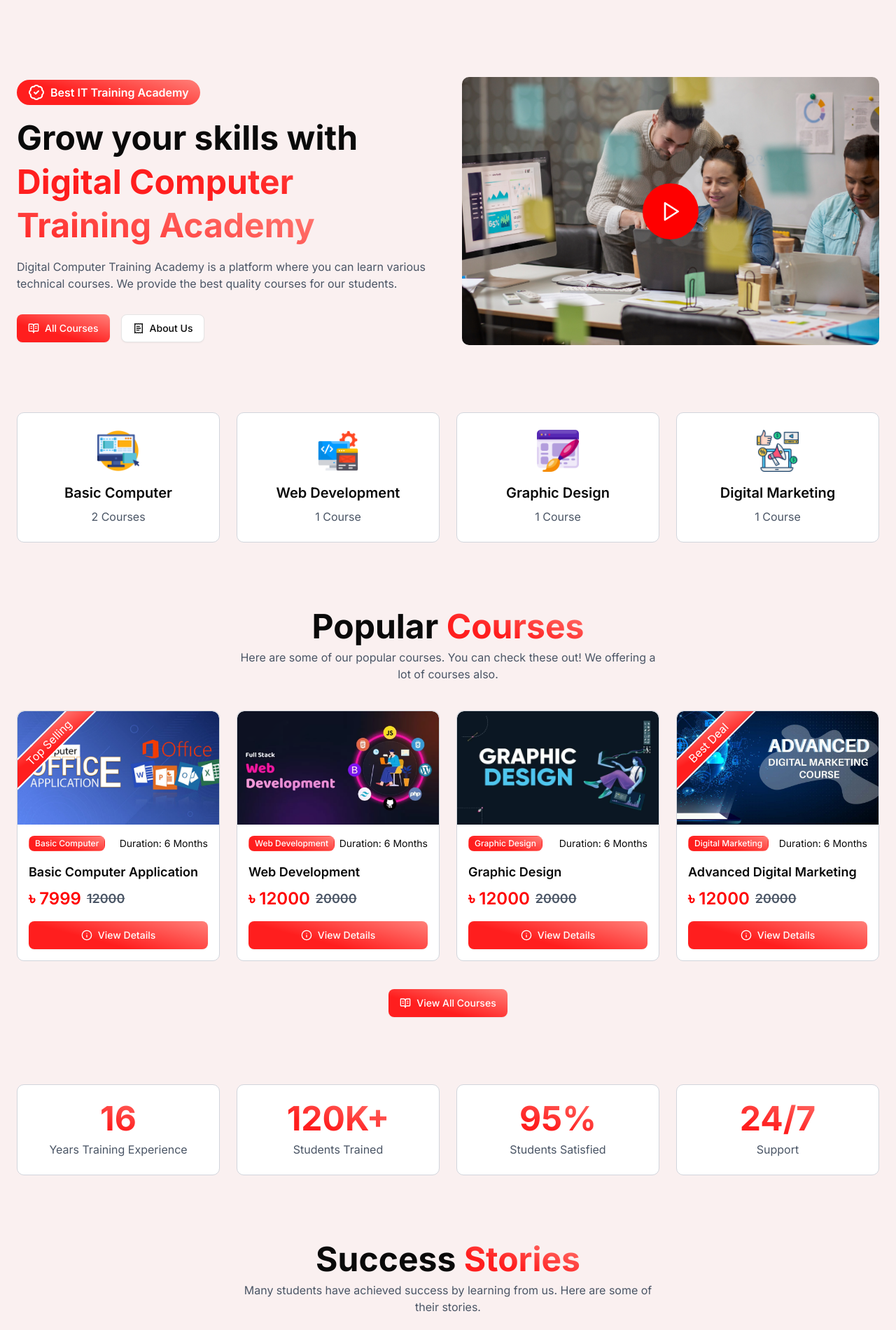
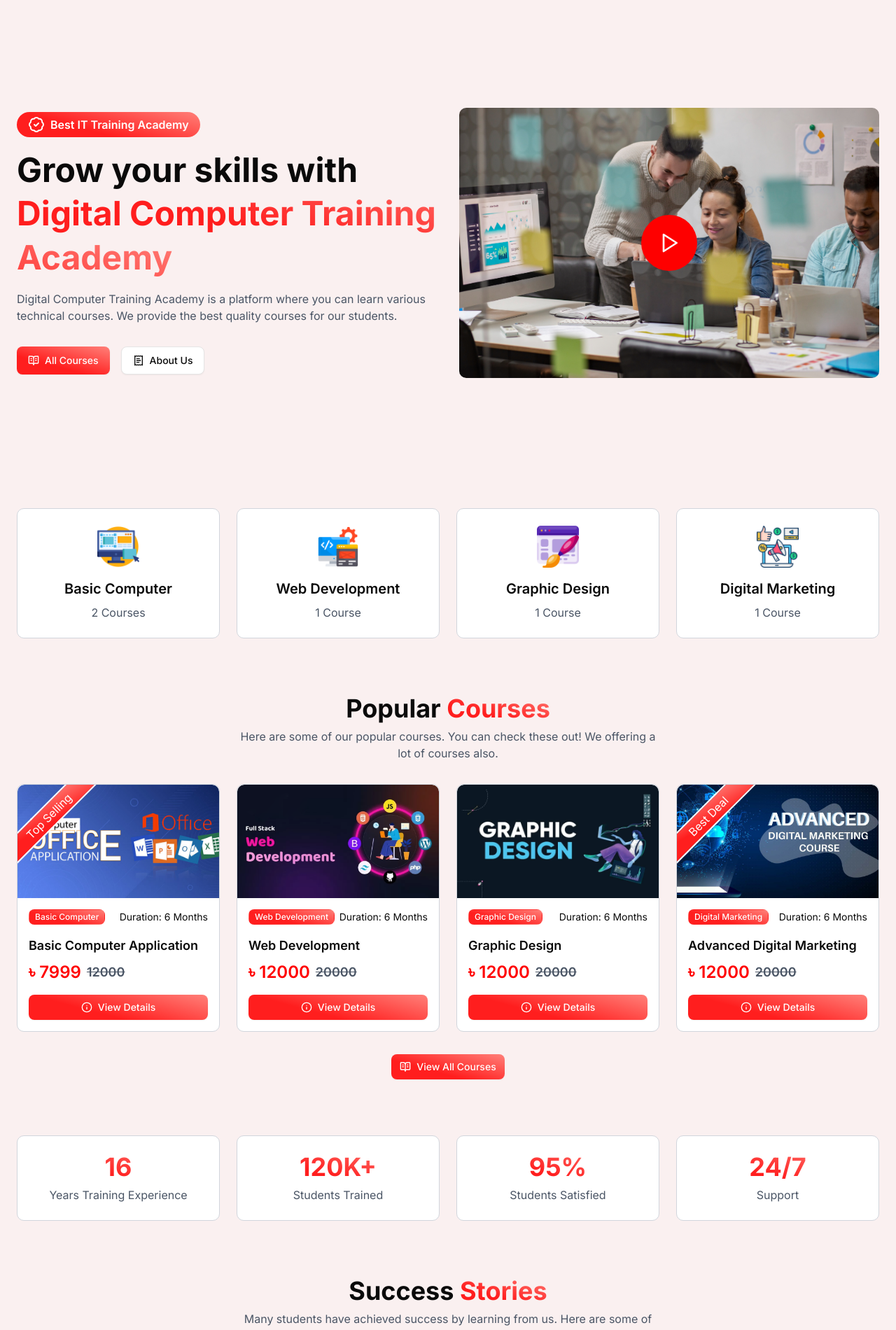
Before and after one commit to Ashik-Himel/dcta, a Next.js app: page /en in a window 1280 px wide. Shown: the part 114-2014 px from the top of the page at 70% size. Built offline with nearby package versions, Linux system fonts and the light colour scheme.

Commit message:
section gap improved

```diff
--- a/src/app/[locale]/categoriesSection.tsx
+++ b/src/app/[locale]/categoriesSection.tsx
@@ -31,7 +31,7 @@ export default function CategoriesSection() {
   }, []);
 
   return (
-    <section className="pb-16 md:pb-20 lg:pb-24">
+    <section className="pb-12 md:pb-16 lg:pb-20 pt-2 md:pt-6 lg:pt-10">
       <div className="container">
         <Swiper
           slidesPerView={slidesPerView}
--- a/src/app/[locale]/courseCard.tsx
+++ b/src/app/[locale]/courseCard.tsx
@@ -72,7 +72,7 @@ export default function CourseCard({
             </span>
           </div>
         </div>
-        <Button size="lg" className="w-full mt-auto" asChild>
+        <Button className="w-full mt-auto" asChild>
           <Link href={link}>
             <Info /> {t("view-details")}
           </Link>
--- a/src/app/[locale]/featureCard.tsx
+++ b/src/app/[locale]/featureCard.tsx
@@ -7,7 +7,7 @@ export default function FeatureCard({
 }) {
   return (
     <div className="p-6 rounded-lg card-border bg-background text-center">
-      <span className="block text-4xl md:text-5xl font-bold text-gradient mb-2">
+      <span className="block text-4xl font-bold text-gradient mb-2">
         {text}
       </span>
       <span className="text-gray">{subtext}</span>
--- a/src/app/[locale]/featuresSection.tsx
+++ b/src/app/[locale]/featuresSection.tsx
@@ -10,8 +10,8 @@ export default function FeaturesSection() {
   const t = useTranslations("HomePage.FeaturesSection");
 
   return (
-    <section className="pb-16 md:pb-20 lg:pb-24">
-      <div className="container grid grid-cols-1 sm:grid-cols-2 lg:grid-cols-4 gap-6">
+    <section className="pb-12 md:pb-16 lg:pb-20">
+      <div className="container grid grid-cols-1 sm:grid-cols-2 lg:grid-cols-4 gap-4 md:gap-6">
         <FeatureCard
           text={
             params?.locale === "bn"
--- a/src/app/[locale]/heroSection.tsx
+++ b/src/app/[locale]/heroSection.tsx
@@ -15,9 +15,9 @@ export default function HeroSection() {
   const t = useTranslations("HomePage.HeroSection");
 
   return (
-    <section className="py-16 md:py-20 lg:py-24">
+    <section className="py-10 md:h-full md:min-h-[calc(100vh-112px)] lg:min-h-[calc(100vh-122.66px)] md:flex md:justify-center md:items-center">
       <div className="container">
-        <div className="grid md:grid-cols-2 gap-10 items-center">
+        <div className="grid md:grid-cols-2 gap-8 items-center">
           <div className="text-center md:text-left">
             <span className="inline-flex items-center gap-2 bg-gradient text-white rounded-full px-4 py-1.5 font-semibold mb-4">
               <BadgeCheck /> {t("pre-heading")}
--- a/src/app/[locale]/instructorCard.tsx
+++ b/src/app/[locale]/instructorCard.tsx
@@ -29,7 +29,7 @@ export default function InstructorCard({
       <div className="py-2 flex-1">
         <h4 className="text-lg md:text-xl font-semibold">{name}</h4>
         <span className="text-gray block mb-2">{title}</span>
-        <div className="flex items-center gap-4">
+        <div className="flex items-center gap-2">
           {socials.map((social) => (
             <Link
               key={social.link}
--- a/src/app/[locale]/instructorsSection.tsx
+++ b/src/app/[locale]/instructorsSection.tsx
@@ -8,16 +8,16 @@ export default function InstructorsSection() {
   const t = useTranslations("HomePage.InstructorsSection");
 
   return (
-    <section className="pb-16 md:pb-20 lg:pb-24">
+    <section className="pb-12 md:pb-16 lg:pb-20">
       <div className="container">
-        <h2 className="text-center text-3xl md:text-4xl lg:text-5xl font-bold mb-2">
+        <h2 className="text-center text-3xl md:text-4xl font-bold mb-2">
           {t("our")} <span className="text-gradient">{t("instructors")}</span>
         </h2>
-        <span className="text-center max-w-[600px] mx-auto text-gray block mb-6 md:mb-10">
+        <span className="text-center max-w-[600px] mx-auto text-gray block mb-6 md:mb-8">
           {t("subtitle")}
         </span>
 
-        <div className="grid grid-cols-1 md:grid-cols-2 xl:grid-cols-3 gap-6">
+        <div className="grid grid-cols-1 md:grid-cols-2 xl:grid-cols-3 gap-4 md:gap-6">
           <InstructorCard
             image={omorFarokh}
             name={t("instructor-1-name")}
--- a/src/app/[locale]/popularCoursesSection.tsx
+++ b/src/app/[locale]/popularCoursesSection.tsx
@@ -12,15 +12,15 @@ export default function PopularCoursesSection() {
   const t = useTranslations("HomePage.PopularCoursesSection");
 
   return (
-    <section className="pb-16 md:pb-20 lg:pb-24">
+    <section className="pb-12 md:pb-16 lg:pb-20">
       <div className="container">
-        <h2 className="text-center text-3xl md:text-4xl lg:text-5xl font-bold mb-2">
+        <h2 className="text-center text-3xl md:text-4xl font-bold mb-2">
           {t("popular")} <span className="text-gradient">{t("courses")}</span>
         </h2>
-        <span className="text-center max-w-[600px] mx-auto text-gray block mb-6 md:mb-10">
+        <span className="text-center max-w-[600px] mx-auto text-gray block mb-6 md:mb-8">
           {t("subtitle")}
         </span>
-        <div className="grid grid-cols-1 md:grid-cols-2 lg:grid-cols-3 xl:grid-cols-4 gap-6">
+        <div className="grid grid-cols-1 md:grid-cols-2 lg:grid-cols-3 xl:grid-cols-4 gap-4 md:gap-6">
           <CourseCard
             thumbnail={basicComputerApplication}
             category={t("basic-computer")}
@@ -71,8 +71,8 @@ export default function PopularCoursesSection() {
             </div>
           </Link>
         </div>
-        <div className="lg:hidden xl:block text-center mt-6 lg:mt-10">
-          <Button size="lg" asChild>
+        <div className="lg:hidden xl:block text-center mt-6 lg:mt-8">
+          <Button asChild>
             <Link href="/courses">
               <BookOpenText /> {t("view-all-courses")}
             </Link>
--- a/src/app/[locale]/successStoriesSection.tsx
+++ b/src/app/[locale]/successStoriesSection.tsx
@@ -9,16 +9,16 @@ export default function SuccessStoriesSection() {
   const t = useTranslations("HomePage.SuccessStoriesSection");
 
   return (
-    <section className="pb-16 md:pb-20 lg:pb-24">
+    <section className="pb-12 md:pb-16 lg:pb-20">
       <div className="container">
-        <h2 className="text-center text-3xl md:text-4xl lg:text-5xl font-bold mb-2">
+        <h2 className="text-center text-3xl md:text-4xl font-bold mb-2">
           {t("success")} <span className="text-gradient">{t("stories")}</span>
         </h2>
-        <span className="text-center max-w-[600px] mx-auto text-gray block mb-6 md:mb-10">
+        <span className="text-center max-w-[600px] mx-auto text-gray block mb-6 md:mb-8">
           {t("subtitle")}
         </span>
 
-        <div className="grid grid-cols-1 md:grid-cols-2 gap-6">
+        <div className="grid grid-cols-1 md:grid-cols-2 gap-4 md:gap-6">
           <StoryCard
             thumbnail={storyThumbnail}
             embeddedLink="https://www.youtube.com/embed/K5l_l3Dp8cA?si=pMVe7iYQvNzh9hkj"
@@ -36,8 +36,8 @@ export default function SuccessStoriesSection() {
             embeddedLink="https://www.youtube.com/embed/K5l_l3Dp8cA?si=pMVe7iYQvNzh9hkj"
           />
         </div>
-        <div className="text-center mt-6 lg:mt-10">
-          <Button size="lg" asChild>
+        <div className="text-center mt-6 lg:mt-8">
+          <Button asChild>
             <Link href="/success-story">
               <FileVideo /> {t("see-more")}
             </Link>
--- a/src/components/footer/footer.tsx
+++ b/src/components/footer/footer.tsx
@@ -1,15 +1,11 @@
 import dctaLogoDark from "@/assets/dcta-logo-dark.png";
 import dctaLogo from "@/assets/dcta-logo.png";
+import facebook from "@/assets/icons/facebook.png";
+import mail from "@/assets/icons/mail.png";
+import phone from "@/assets/icons/telephone.png";
+import youtube from "@/assets/icons/youtube.png";
 import { Link } from "@/i18n/navigation";
-import {
-  Facebook,
-  Github,
-  Globe,
-  Linkedin,
-  Mail,
-  Phone,
-  Youtube,
-} from "lucide-react";
+import { Facebook, Github, Globe, Linkedin } from "lucide-react";
 import { useTranslations } from "next-intl";
 import Image from "next/image";
 import { default as BaseLink } from "next/link";
@@ -34,34 +30,34 @@ export default function Footer() {
               className="w-[180px] hidden dark:inline"
             />
             <p className="mt-4 max-w-[460px]">{t("description")}</p>
-            <div className="text-primary mt-4 md:mt-6 flex items-center gap-6">
+            <div className="text-primary mt-4 md:mt-6 flex items-center gap-4">
               <BaseLink
                 href="https://www.facebook.com/dctamc"
                 target="_blank"
                 rel="noopener noreferrer"
               >
-                <Facebook />
+                <Image src={facebook} alt="Facebook Icon" className="w-6" />
               </BaseLink>
               <BaseLink
                 href="https://www.youtube.com/@digitalcomputerstrainingac7975"
                 target="_blank"
                 rel="noopener noreferrer"
               >
-                <Youtube />
+                <Image src={youtube} alt="YouTube Icon" className="w-6" />
               </BaseLink>
               <BaseLink
                 href="mailto:support@dcta.com"
                 target="_blank"
                 rel="noopener noreferrer"
               >
-                <Mail />
+                <Image src={mail} alt="Mail Icon" className="w-6" />
               </BaseLink>
               <BaseLink
                 href="tel:+8801715363919"
                 target="_blank"
                 rel="noopener noreferrer"
               >
-                <Phone />
+                <Image src={phone} alt="Telephone Icon" className="w-6" />
               </BaseLink>
             </div>
           </div>
--- a/src/components/header/header.tsx
+++ b/src/components/header/header.tsx
@@ -17,7 +17,7 @@ export default function Header() {
 
   return (
     <header>
-      <div className={`bg-gradient text-white py-[12px] ${english.className}`}>
+      <div className={`bg-gradient text-white py-3 ${english.className}`}>
         <div className="container flex justify-center min-[500px]:justify-between items-center">
           <div className="flex-1 lg:flex-auto flex justify-center min-[400px]:justify-between lg:justify-start items-center gap-8">
             <BaseLink
@@ -56,12 +56,12 @@ export default function Header() {
               <Image
                 src={dctaLogo}
                 alt="DCTA Logo"
-                className="dark:hidden max-w-[120px] lg:max-w-[180px]"
+                className="dark:hidden max-w-[120px] lg:max-w-[160px]"
               />
               <Image
                 src={dctaLogoDark}
                 alt="DCTA Logo"
-                className="hidden dark:inline max-w-[120px] lg:max-w-[180px]"
+                className="hidden dark:inline max-w-[120px] lg:max-w-[160px]"
               />
             </Link>
           </div>
```
Also changed, not shown: src/assets/icons/telephone.png, src/assets/icons/youtube.png (added).
